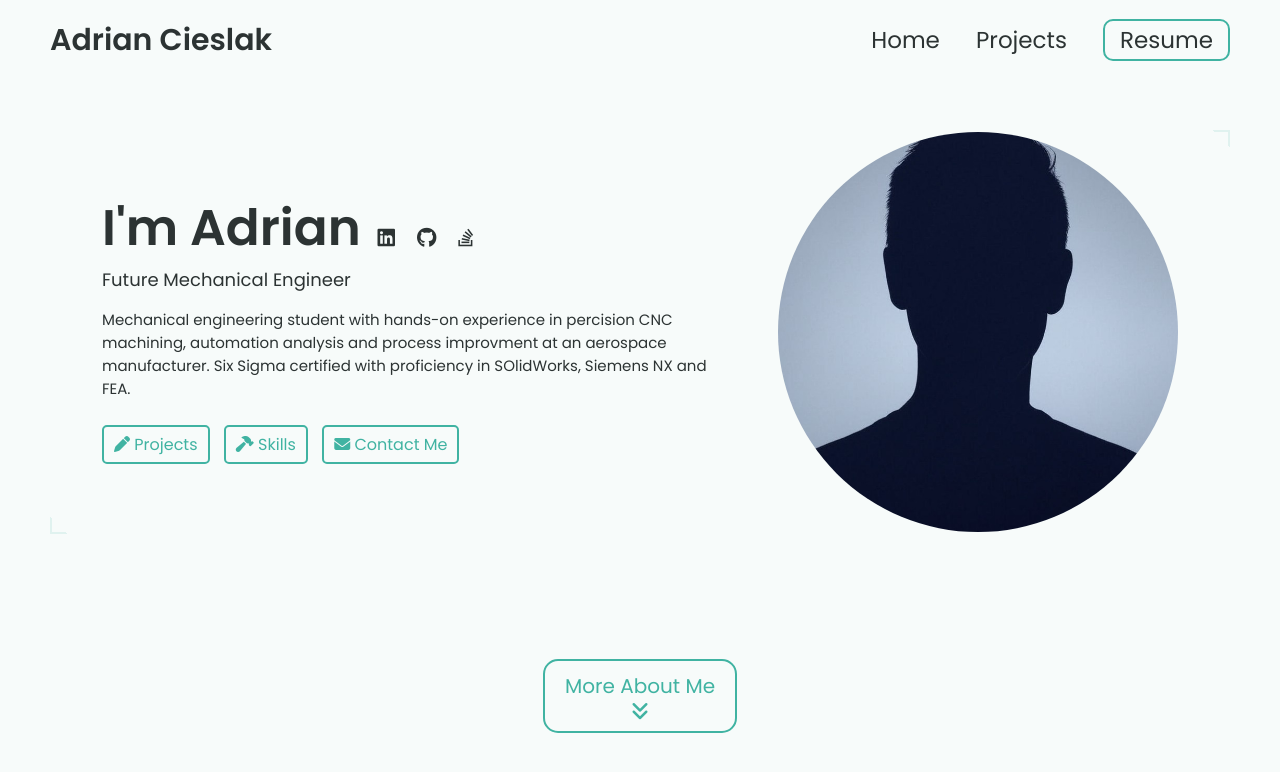
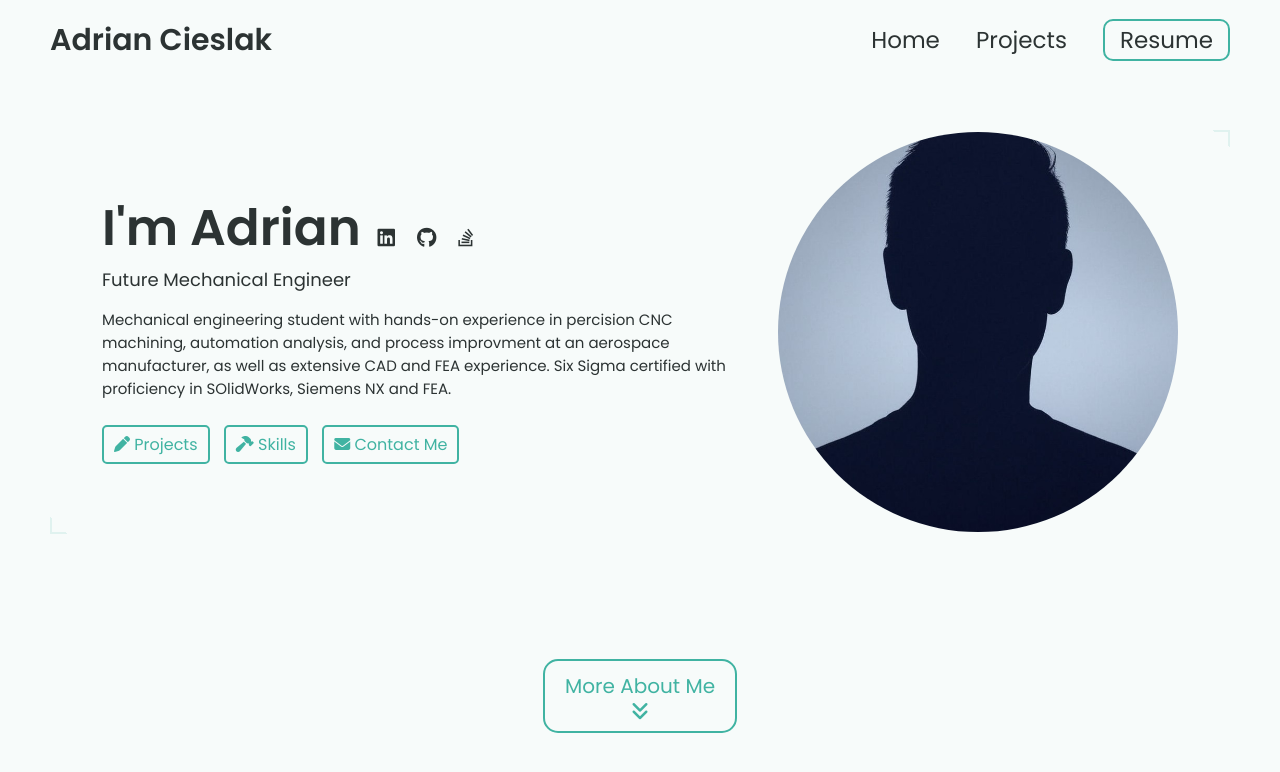
Before and after one commit to AdrianCieslak0423/AdrianCieslak0423.github.io, a Jekyll site: the page built from index.html, in a window 1280 px wide and 900 px high. Shown: the top 772 px of the window. Built offline with Jekyll 4.4.1, drawn with Linux system fonts in a browser that asks for light colours.

Commit message:
Revise description in _config.yml
Updated the description to include extensive CAD experience and fixed a typo.

```diff
--- a/_config.yml
+++ b/_config.yml
@@ -15,7 +15,7 @@ title: Adrian Cieslak Portfolio
 name: Adrian Cieslak
 headline: Future Mechanical Engineer
 description: >- # dont remove this line. this will ignore all new lines until the next section
-  Mechanical engineering student with hands-on experience in percision CNC machining, automation analysis and process improvment at an aerospace manufacturer. Six Sigma certified with proficiency in SOlidWorks, Siemens NX and FEA.
+  Mechanical engineering student with hands-on experience in percision CNC machining, automation analysis, and process improvment at an aerospace manufacturer, as well as extensive CAD and FEA experience. Six Sigma certified with proficiency in SOlidWorks, Siemens NX and FEA.
 
 # Place your profile image in /assets/images/profile-image/folder and edit the file name
 profile_image: ./assets/images/profile-image/avatar.jpeg
```
